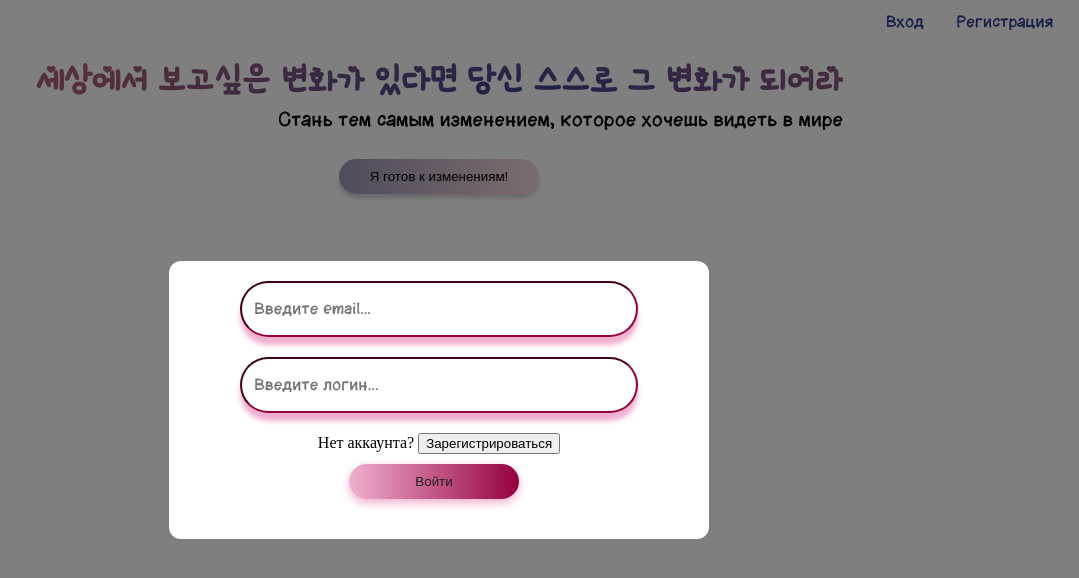
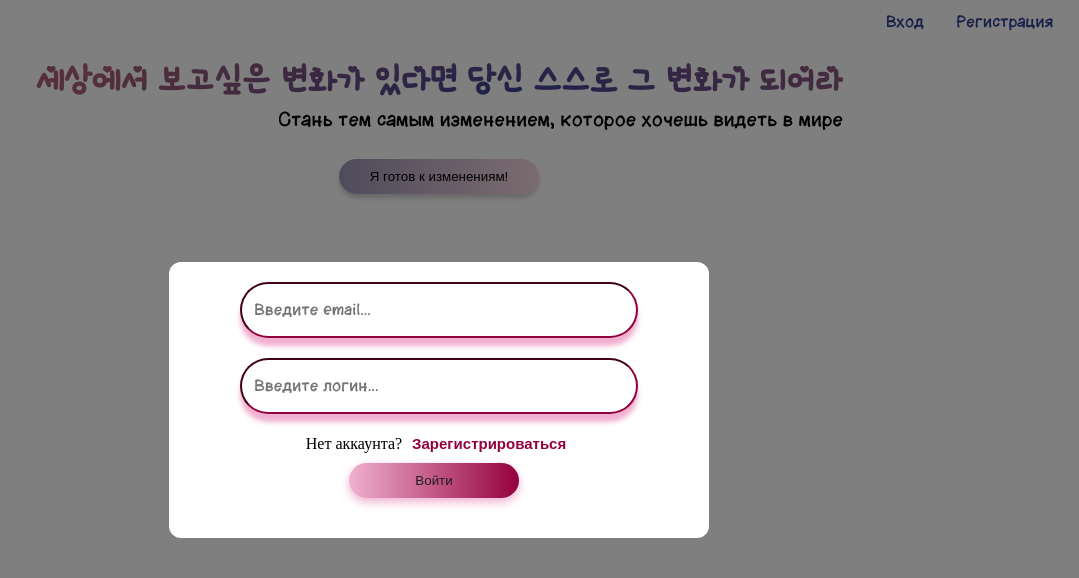
Before and after one commit to izhdenevav/IVVKor, a React (Create React App) app in the folder client/: page / in a window 1280 px wide. Both pictures are taken after a click on the button "Вход". Shown: the top 578 px of the page, without its empty margins (201-1280 px from the left). Built offline with nearby package versions, Linux system fonts and the light colour scheme; no server answers.

Commit message:
25.02.2023

```diff
--- a/client/src/components/ModalWindows/Sign.js
+++ b/client/src/components/ModalWindows/Sign.js
@@ -42,21 +42,21 @@ const Sign = ({active, setActive, isAuth, setAuth}) => {
             <div className={ active ? styles.login__contentActive : styles.login__content} onClick={e => e.stopPropagation()}>
                 <div>
                     <div className={ styles.inputDiv }>
-                        <input className={ styles.loginInput } placeholder='Введите email...' value={email} onChange={e => setEmail(e)}/>
+                        <input className={ styles.loginInput } placeholder='Введите email...' value={email} onChange={e => setEmail(e.target.value)}/>
                     </div>
                     <div className={ styles.inputDiv }>
-                        <input className={ styles.loginInput }  placeholder='Введите логин...' value={userLogin} onChange={e => setUserLogin(e)}/>
+                        <input className={ styles.loginInput }  placeholder='Введите логин...' value={userLogin} onChange={e => setUserLogin(e.target.value)}/>
                     </div>
                     <div className={ isAuth ? styles.inputDivHidden : styles.inputDiv }>
-                        <input className={ styles.loginInput } placeholder='Введите пароль...' value={password} onChange={e => setPassword(e)}/>
+                        <input className={ styles.loginInput } placeholder='Введите пароль...' value={password} onChange={e => setPassword(e.target.value)}/>
                     </div>
                 </div>
                 <div>
                     <label>{isAuth ? "Нет аккаунта? " : "Есть аккаунт? "}
-                        <button onClick={changeModals}>{isAuth ? "Зарегистрироваться" : "Войти"}</button>
+                        <button className={ styles.changeButton } onClick={changeModals}>{isAuth ? "Зарегистрироваться" : "Войти"}</button>
                     </label>
                 </div>
-                <button onClick={sighIn} className={ styles.finishButton }>{isAuth ? "Войти" : "Зарегистрироваться"}</button>
+                <button onClick={sighIn} className={ styles.signButton }>{isAuth ? "Войти" : "Зарегистрироваться"}</button>
             </div>
         </div>
     );
--- a/client/src/css-modules/signModal.module.css
+++ b/client/src/css-modules/signModal.module.css
@@ -70,7 +70,7 @@
     box-shadow: 0px 8px 5px 0px #F0B0CF;
 }
 
-.finishButton {
+.signButton {
     margin-top: 10px;
     margin-right: 10px;
     width: 170px;
@@ -83,6 +83,14 @@
     box-shadow: 0px 4px 10px 0px #F0B0CF;
 }
 
+.changeButton {
+    color: #94003E;
+    font-size: 15px;
+    font-weight: bold;
+    background: transparent;
+    border: none;
+}
+
 .error {
     color: red;
     width: auto;
```
